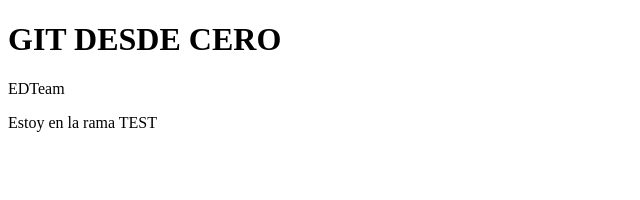
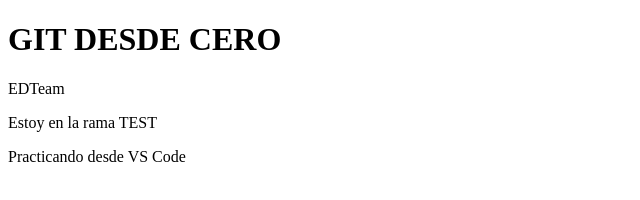
Before and after one commit to cursoGit19/practicando-Git, a plain HTML site: page index.html in a window 1280 px wide. Shown: the whole page, without its empty margins (0-640 px from the left). Drawn offline with Linux system fonts and the light colour scheme.

Commit message:
Primer commit desde VS Code

```diff
--- a/index.html
+++ b/index.html
@@ -2,8 +2,8 @@
 <html lang="en">
 <head>
     <meta charset="UTF-8">
-    <meta name="viewport" content="width=device-width, initial-scale=1.0">
-    <title>Practicando con Git</title>
+
+    <title>Practicando con Git desde VS Code</title>
 </head>
 <body>
     <h1>GIT DESDE CERO</h1>
@@ -11,5 +11,10 @@
     <section>
         <p>Estoy en la rama TEST</p>
     </section>
+    <div>
+        <p>
+            Practicando desde VS Code
+        </p>
+    </div>
 </body>
 </html>
```
Also changed, not shown: 1 other file.
